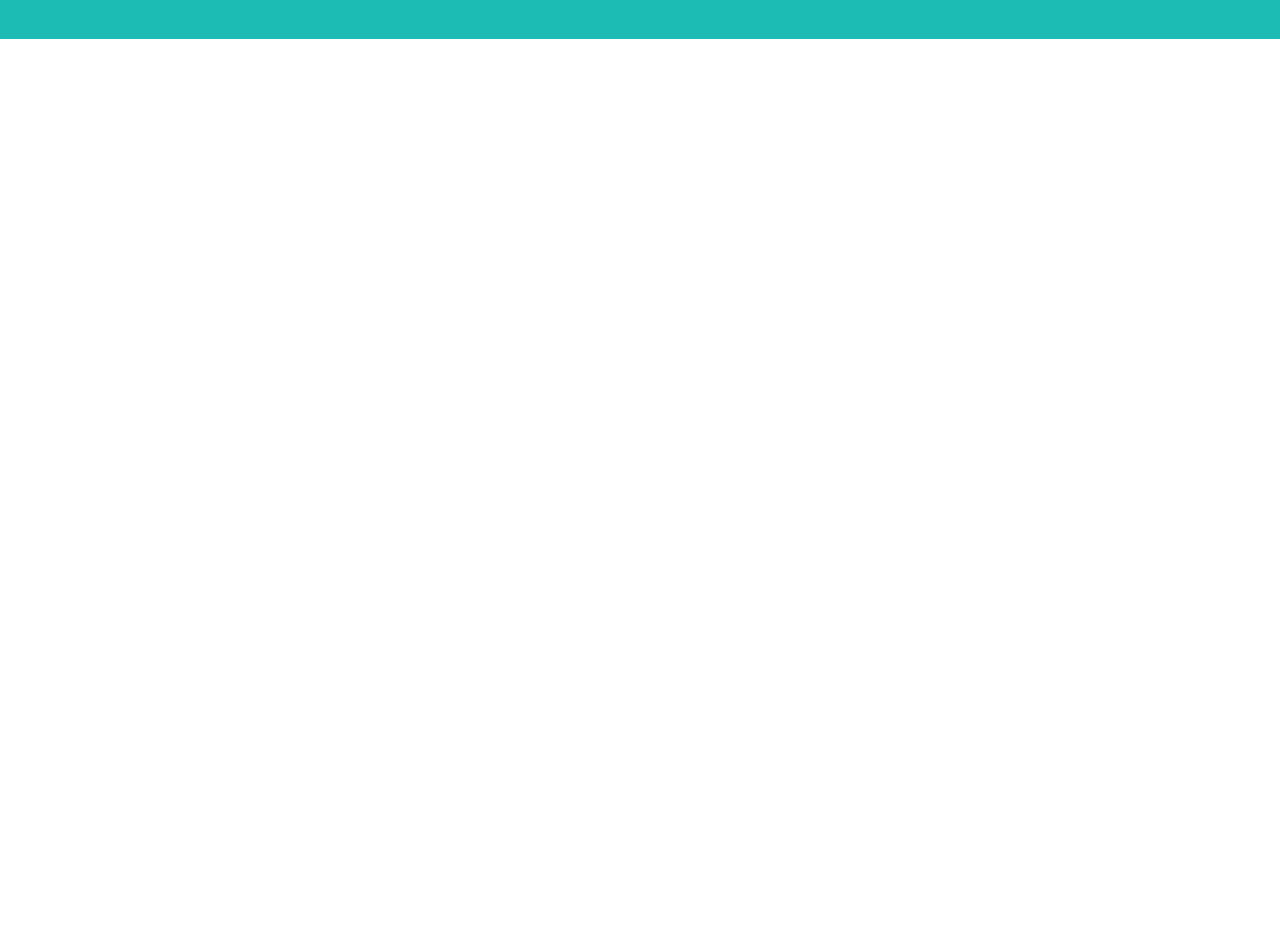
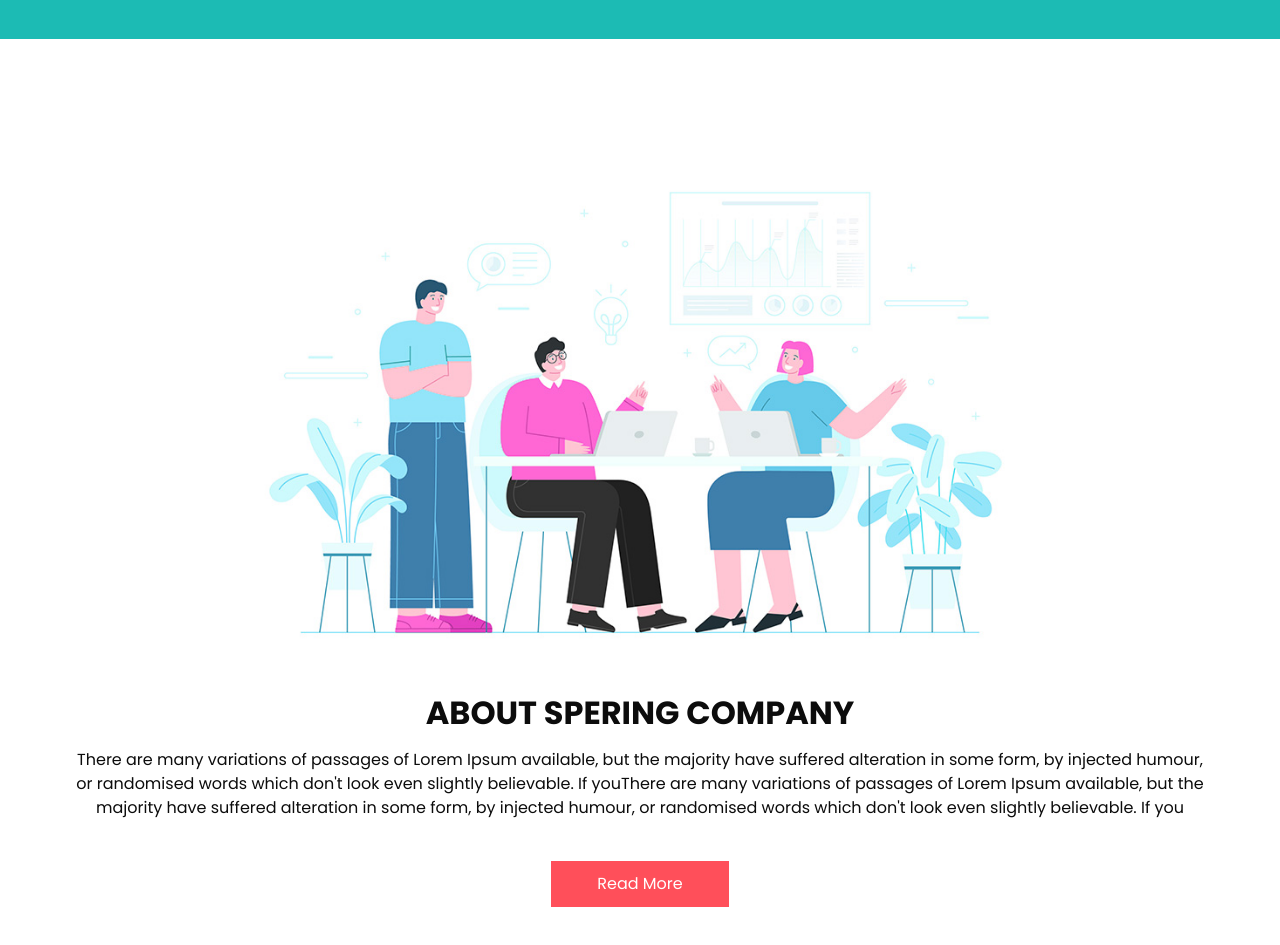
Before and after one commit to markov98/react-demo, a React (Vite) app: page / in a window 1280 px wide. Shown: the part 1920-2865 px from the top of the page. Before the commit the page ends 1959 px from the top, so only its background shows below. Built offline with nearby package versions, Linux system fonts and the light colour scheme.

Commit message:
added about section

```diff
--- a/src/App.jsx
+++ b/src/App.jsx
@@ -2,6 +2,7 @@ import Header from "./components/Header"
 import Slider from "./components/Slider"
 import Expirience from "./components/Expirience";
 import Category from "./components/Category";
+import About from "./components/About";
 
 export default function App() {
 
@@ -13,6 +14,7 @@ export default function App() {
       </div>
         <Expirience />
         <Category />
+        <About />
     </>
   )
 }
--- /dev/null
+++ b/src/components/About.jsx
@@ -0,0 +1,26 @@
+export default function About() {
+    return (
+        <section class="about_section layout_padding">
+        <div class="container">
+          <div class="row">
+            <div class="col-md-10 col-lg-9 mx-auto">
+              <div class="img-box">
+                <img src="images/about-img.jpg" alt="" />
+              </div>
+            </div>
+          </div>
+          <div class="detail-box">
+            <h2>
+              About Spering Company
+            </h2>
+            <p>
+              There are many variations of passages of Lorem Ipsum available, but the majority have suffered alteration in some form, by injected humour, or randomised words which don't look even slightly believable. If youThere are many variations of passages of Lorem Ipsum available, but the majority have suffered alteration in some form, by injected humour, or randomised words which don't look even slightly believable. If you
+            </p>
+            <a href="">
+              Read More
+            </a>
+          </div>
+        </div>
+      </section>
+    )
+}
```
